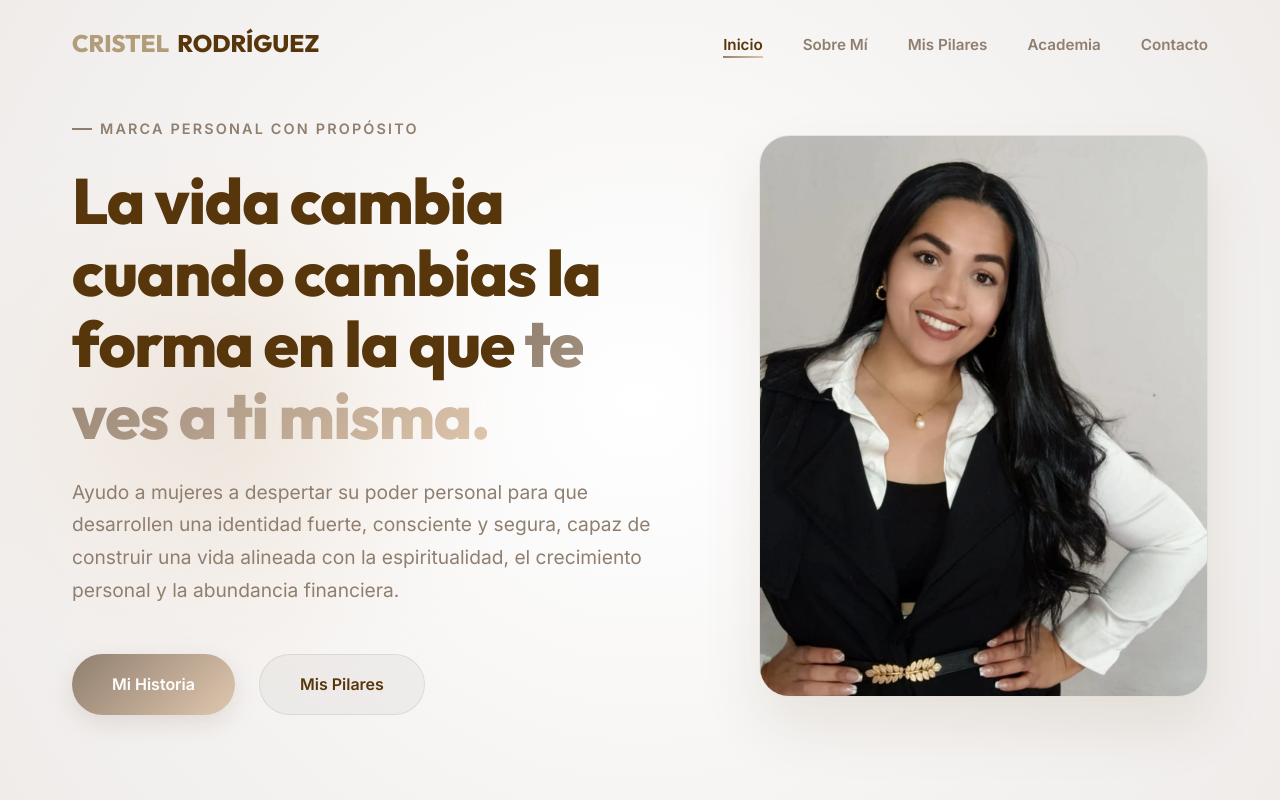
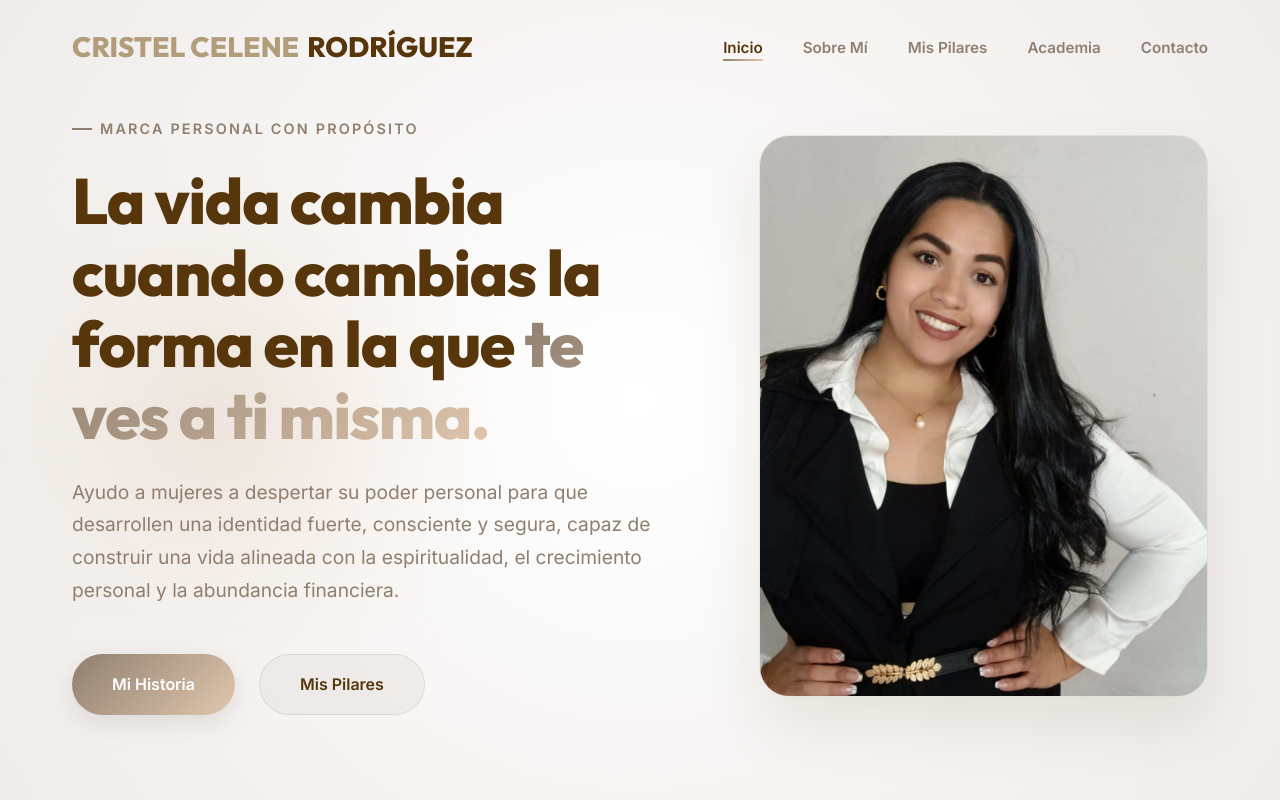
Before and after one commit to cristelcelene/web, a plain HTML site: page index.html in a window 1280 px wide. Shown: the top 800 px of the page. Drawn offline with Linux system fonts and the light colour scheme.

Commit message:
Make site name more complete and slightly larger
Co-Authored-By: Claude Sonnet 4.6 <noreply@anthropic.com>

```diff
--- a/index.html
+++ b/index.html
@@ -23,7 +23,7 @@
     <header id="navbar">
         <div class="container">
             <a href="#inicio" class="logo" id="site-logo">
-                <span>CRISTEL</span>RODRÍGUEZ
+                <span>CRISTEL CELENE</span>RODRÍGUEZ
             </a>
             <button class="nav-toggle" id="menu-btn" aria-label="Abrir menú">
                 &#x2630;
@@ -329,7 +329,7 @@
     <footer>
         <div class="container footer-content">
             <div class="logo">
-                <span>CRISTEL</span>RODRÍGUEZ
+                <span>CRISTEL CELENE</span>RODRÍGUEZ
             </div>
             <p class="footer-copy">&copy; 2026 Cristel Rodríguez. Todos los derechos reservados. Diseñado con propósito.</p>
         </div>
--- a/style.css
+++ b/style.css
@@ -142,7 +142,7 @@ header .container {
 
 .logo {
     font-family: var(--font-heading);
-    font-size: 1.5rem;
+    font-size: 1.75rem;
     font-weight: 800;
     text-decoration: none;
     color: var(--color-primary);
```
